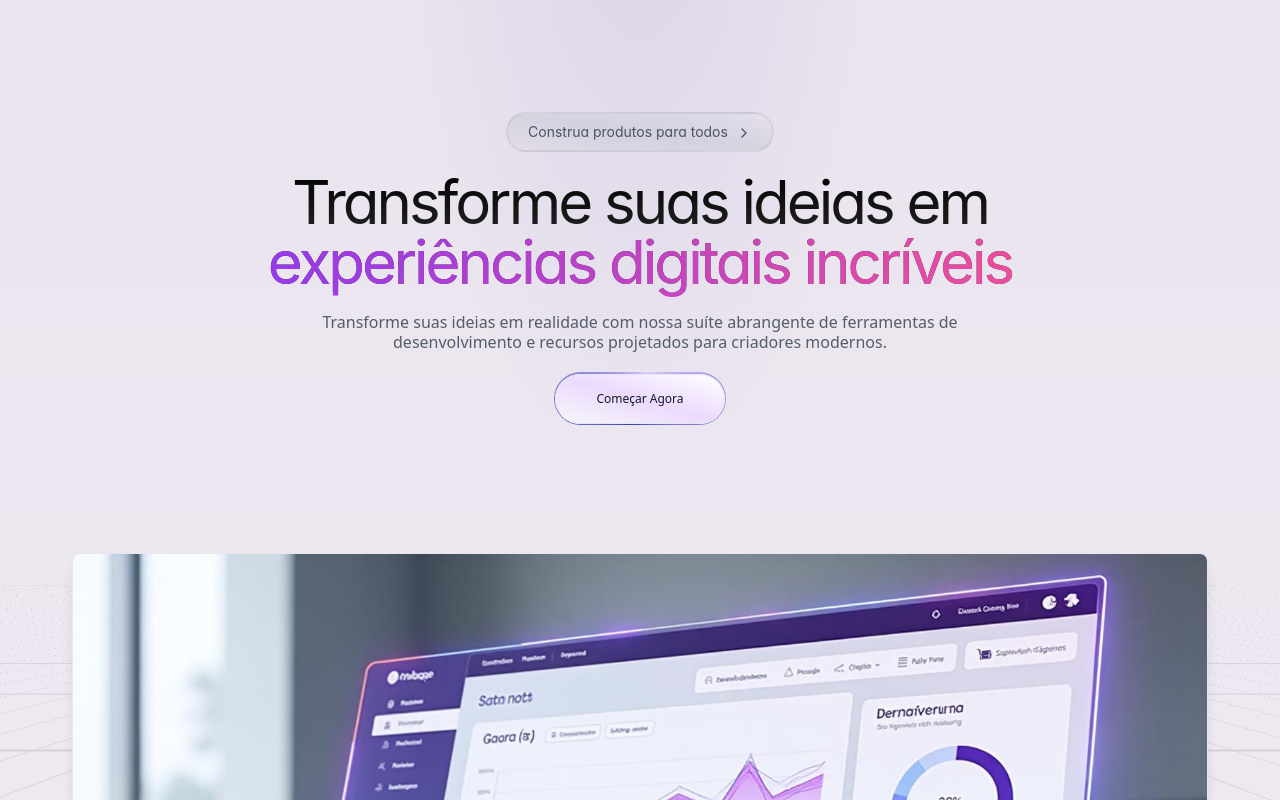
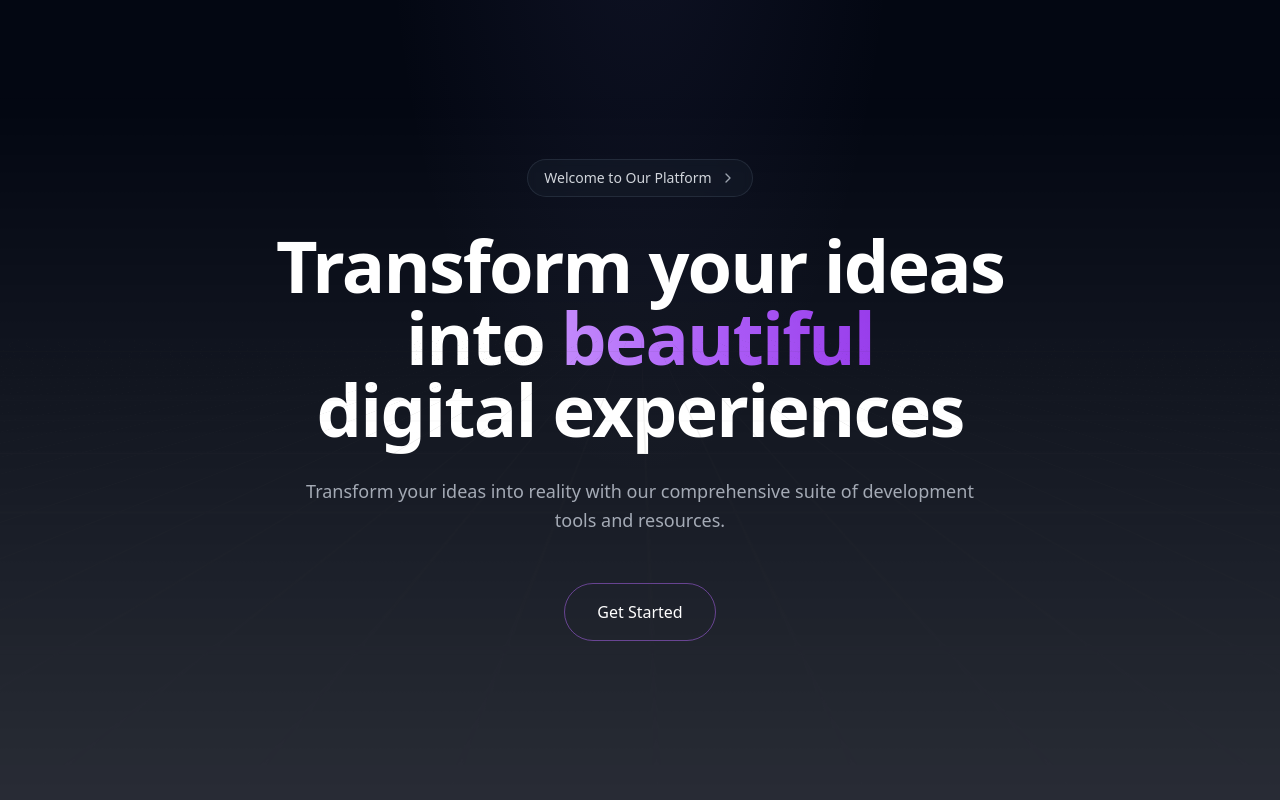
Before and after one commit to edilson-morais/sites-profissionais-rota50ia-edit, a React (Vite) app: page / in a window 1280 px wide. Shown: the top 800 px of the page. Built offline with nearby package versions, Linux system fonts and the light colour scheme.

Commit message:
Refine hero section design
Apply dark theme and visual enhancements to the hero section component.

```diff
--- a/src/components/ui/hero-section-dark.tsx
+++ b/src/components/ui/hero-section-dark.tsx
@@ -77,53 +77,39 @@ const HeroSection = React.forwardRef<HTMLDivElement, HeroSectionProps>(
     ref,
   ) => {
     return (
-      <div className={cn("relative", className)} ref={ref} {...props}>
-        <div className="absolute top-0 z-[0] h-screen w-screen bg-purple-950/10 dark:bg-purple-950/10 bg-[radial-gradient(ellipse_20%_80%_at_50%_-20%,rgba(120,119,198,0.15),rgba(255,255,255,0))] dark:bg-[radial-gradient(ellipse_20%_80%_at_50%_-20%,rgba(120,119,198,0.3),rgba(255,255,255,0))]" />
+      <div className={cn("relative min-h-screen", className)} ref={ref} {...props}>
+        <div className="absolute top-0 z-[0] h-full w-full bg-gray-950 bg-[radial-gradient(ellipse_20%_80%_at_50%_-20%,rgba(120,119,198,0.1),rgba(255,255,255,0))]" />
         <section className="relative max-w-full mx-auto z-1">
           <RetroGrid {...gridOptions} />
-          <div className="max-w-screen-xl z-10 mx-auto px-4 py-28 gap-12 md:px-8">
-            <div className="space-y-5 max-w-3xl leading-0 lg:leading-5 mx-auto text-center">
-              <h1 className="text-sm text-gray-600 dark:text-gray-400 group font-geist mx-auto px-5 py-2 bg-gradient-to-tr from-zinc-300/20 via-gray-400/20 to-transparent dark:from-zinc-300/5 dark:via-gray-400/5 border-[2px] border-black/5 dark:border-white/5 rounded-3xl w-fit">
-                {title}
-                <ChevronRight className="inline w-4 h-4 ml-2 group-hover:translate-x-1 duration-300" />
-              </h1>
-              <h2 className="text-4xl tracking-tighter font-geist bg-clip-text text-transparent mx-auto md:text-6xl bg-[linear-gradient(180deg,_#000_0%,_rgba(0,_0,_0,_0.75)_100%)] dark:bg-[linear-gradient(180deg,_#FFF_0%,_rgba(255,_255,_255,_0.00)_202.08%)]">
+          <div className="max-w-4xl z-10 mx-auto px-4 py-32 gap-12 md:px-8 flex flex-col items-center justify-center min-h-screen">
+            <div className="space-y-8 max-w-4xl mx-auto text-center">
+              <div className="inline-flex items-center gap-2 px-4 py-2 rounded-full border border-gray-700/50 bg-gray-800/30 backdrop-blur-sm">
+                <span className="text-sm text-gray-300 font-medium">{title}</span>
+                <ChevronRight className="w-4 h-4 text-gray-400" />
+              </div>
+
+              <h1 className="text-5xl md:text-7xl font-bold tracking-tight text-white leading-tight">
                 {subtitle.regular}
-                <span className="text-transparent bg-clip-text bg-gradient-to-r from-purple-600 to-pink-500 dark:from-purple-300 dark:to-orange-200">
+                <span className="bg-gradient-to-r from-purple-400 via-purple-500 to-purple-600 bg-clip-text text-transparent">
                   {subtitle.gradient}
                 </span>
-              </h2>
-              <p className="max-w-2xl mx-auto text-gray-600 dark:text-gray-300">
+                <br />
+                <span className="text-white">digital experiences</span>
+              </h1>
+
+              <p className="text-lg text-gray-400 max-w-2xl mx-auto leading-relaxed">
                 {description}
               </p>
-              <div className="items-center justify-center gap-x-3 space-y-3 sm:flex sm:space-y-0">
-                <span className="relative inline-block overflow-hidden rounded-full p-[1.5px]">
-                  <span className="absolute inset-[-1000%] animate-[spin_2s_linear_infinite] bg-[conic-gradient(from_90deg_at_50%_50%,#E2CBFF_0%,#393BB2_50%,#E2CBFF_100%)]" />
-                  <div className="inline-flex h-full w-full cursor-pointer items-center justify-center rounded-full bg-white dark:bg-gray-950 text-xs font-medium backdrop-blur-3xl">
-                    <a
-                      href={ctaHref}
-                      className="inline-flex rounded-full text-center group items-center w-full justify-center bg-gradient-to-tr from-zinc-300/20 via-purple-400/30 to-transparent dark:from-zinc-300/5 dark:via-purple-400/20 text-gray-900 dark:text-white border-input border-[1px] hover:bg-gradient-to-tr hover:from-zinc-300/30 hover:via-purple-400/40 hover:to-transparent dark:hover:from-zinc-300/10 dark:hover:via-purple-400/30 transition-all sm:w-auto py-4 px-10"
-                    >
-                      {ctaText}
-                    </a>
-                  </div>
-                </span>
+
+              <div className="pt-4">
+                <a
+                  href={ctaHref}
+                  className="inline-flex items-center justify-center px-8 py-4 text-base font-medium text-white bg-transparent border border-purple-500/50 rounded-full hover:border-purple-400 hover:bg-purple-500/10 transition-all duration-300 focus:outline-none focus:ring-2 focus:ring-purple-500 focus:ring-offset-2 focus:ring-offset-gray-900"
+                >
+                  {ctaText}
+                </a>
               </div>
             </div>
-            {bottomImage && (
-              <div className="mt-32 mx-10 relative z-10">
-                <img
-                  src={bottomImage.light}
-                  className="w-full shadow-lg rounded-lg border border-gray-200 dark:hidden"
-                  alt="Dashboard preview"
-                />
-                <img
-                  src={bottomImage.dark}
-                  className="hidden w-full shadow-lg rounded-lg border border-gray-800 dark:block"
-                  alt="Dashboard preview"
-                />
-              </div>
-            )}
           </div>
         </section>
       </div>
--- a/src/components/ui/hero-section-demo.tsx
+++ b/src/components/ui/hero-section-demo.tsx
@@ -6,23 +6,20 @@ function HeroSectionDemo() {
   return (
     <div className="animate-fade-in">
       <HeroSection
-        title="Construa produtos para todos"
+        title="Welcome to Our Platform"
         subtitle={{
-          regular: "Transforme suas ideias em ",
-          gradient: "experiências digitais incríveis",
+          regular: "Transform your ideas into ",
+          gradient: "beautiful",
         }}
-        description="Transforme suas ideias em realidade com nossa suíte abrangente de ferramentas de desenvolvimento e recursos projetados para criadores modernos."
-        ctaText="Começar Agora"
+        description="Transform your ideas into reality with our comprehensive suite of development tools and resources."
+        ctaText="Get Started"
         ctaHref="/signup"
-        bottomImage={{
-          light: dashboardLight,
-          dark: dashboardDark,
-        }}
+        bottomImage={undefined}
         gridOptions={{
           angle: 65,
-          opacity: 0.3,
-          cellSize: 45,
-          lightLineColor: "#3a3a3a",
+          opacity: 0.15,
+          cellSize: 40,
+          lightLineColor: "#2a2a2a",
           darkLineColor: "#1a1a1a",
         }}
       />
```
